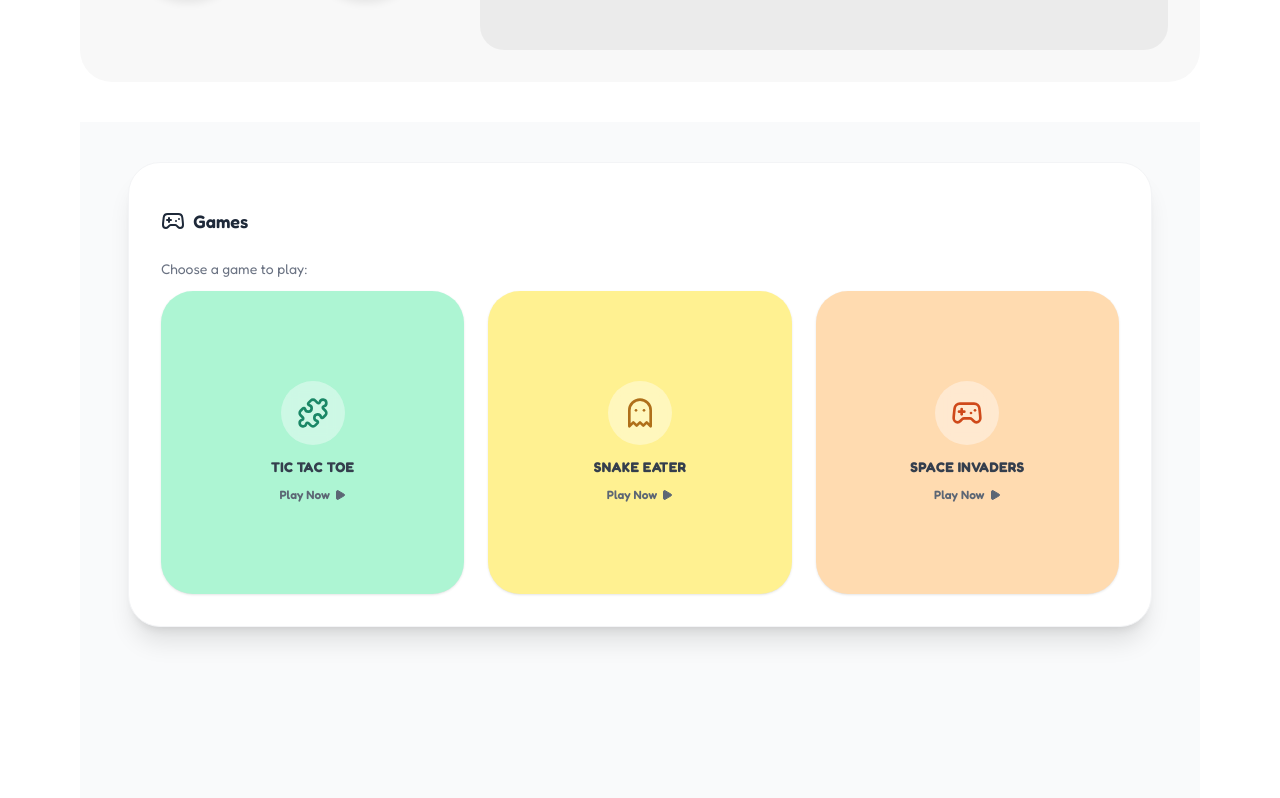
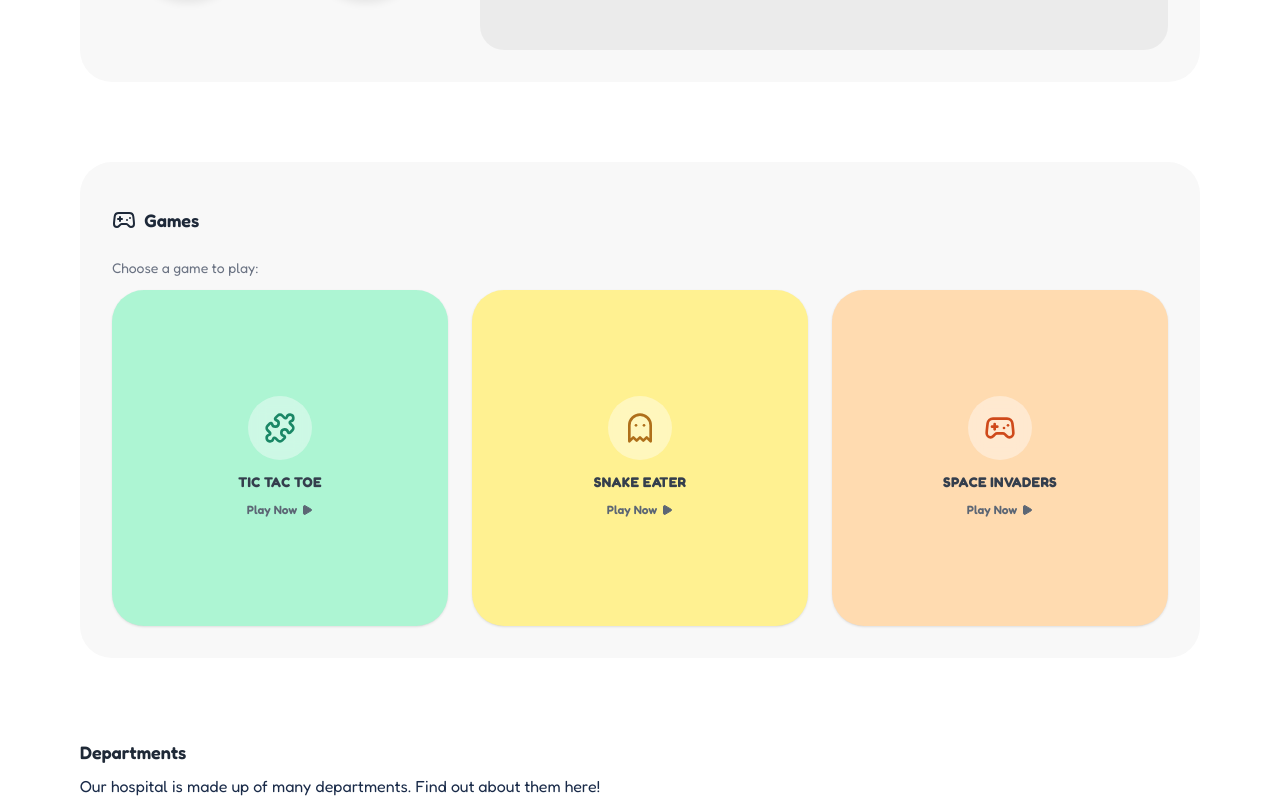
Before and after one commit to catpat88/kids_patient_portal_app, a React (Vite) app: page / in a window 1280 px wide. Shown: the part 2304-3102 px from the top of the page. Built offline with nearby package versions, Linux system fonts and the light colour scheme.

Commit message:
games update 2.0

```diff
--- a/src/components/Games.jsx
+++ b/src/components/Games.jsx
@@ -31,8 +31,8 @@ export default function GamesList() {
   ];
 
   return (
-    <section id="games" className="scroll-mt-24 py-10 bg-gray-50 min-h-screen flex justify-center">
-      <div className="w-full max-w-5xl rounded-3xl bg-white shadow-xl p-6 md:p-8 border border-gray-100 h-fit">
+    <section id="games" className="scroll-mt-24 py-10">
+      <div className="rounded-3xl bg-card p-6 md:p-8">
 
         {/* HEADER */}
         <div className="flex flex-row gap-2 py-3 items-center">
```
